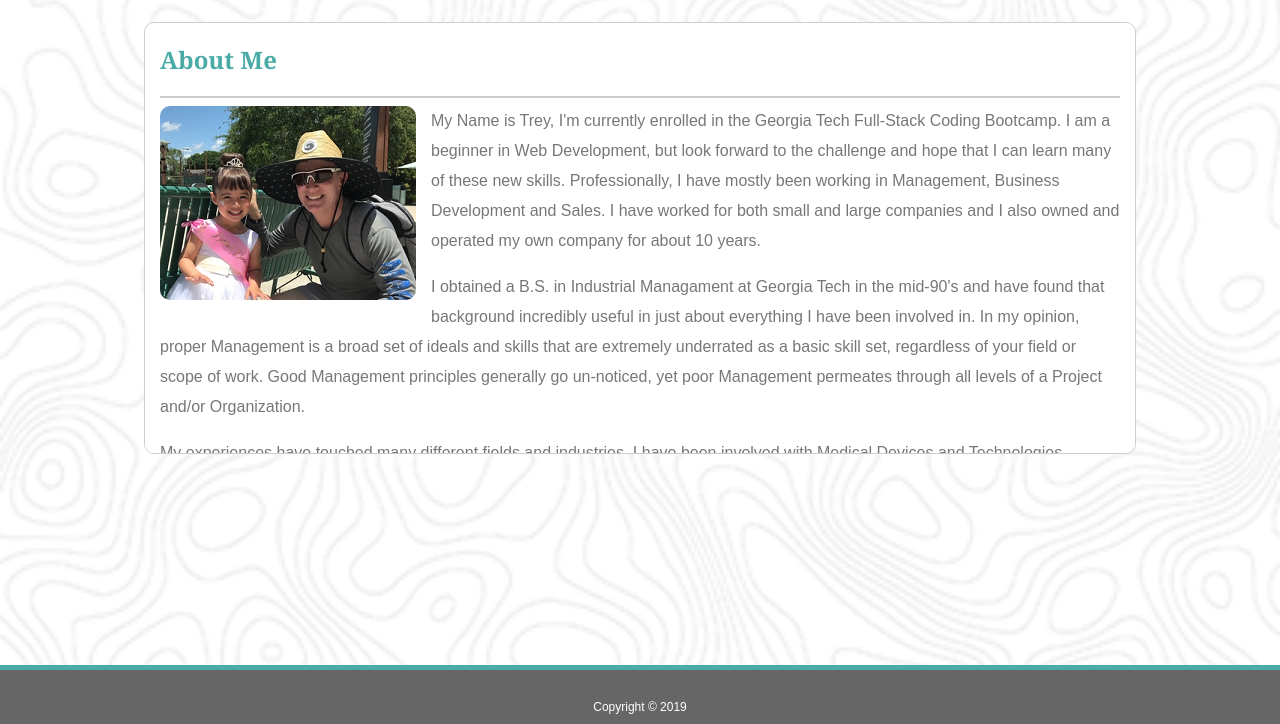
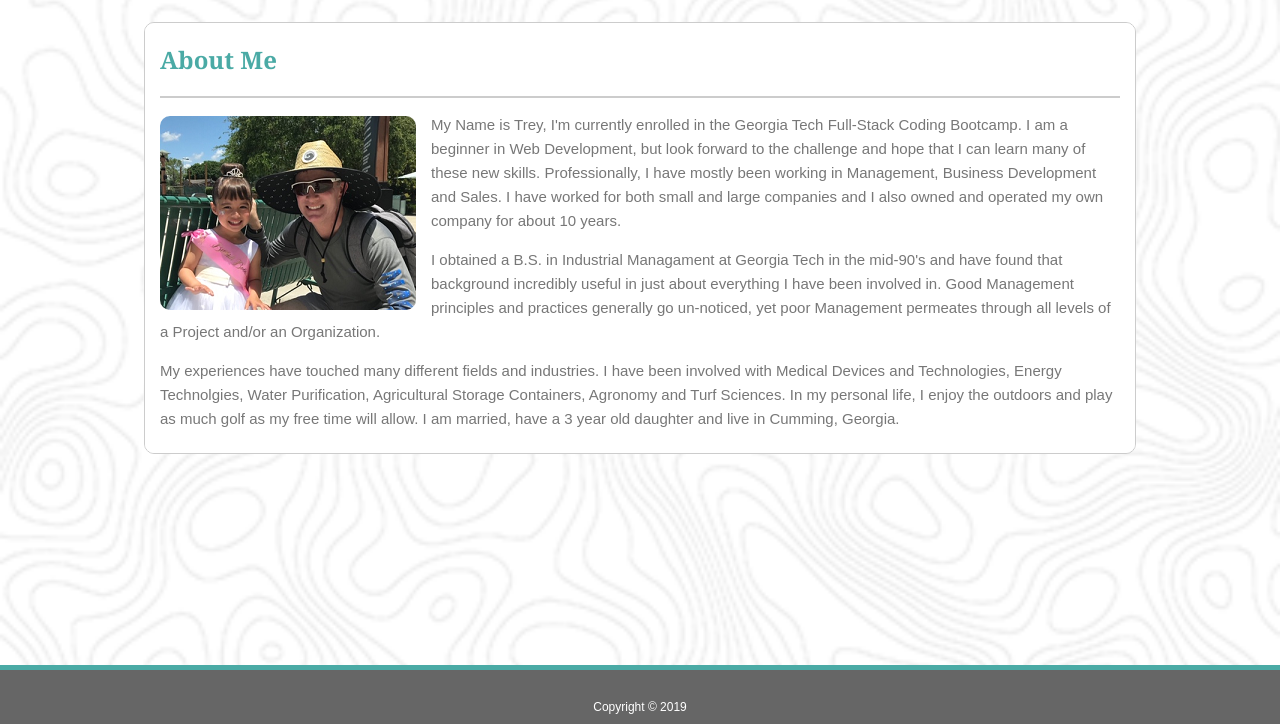
Before and after one commit to PCHIII/basic_portfolio, a plain HTML site: page index.html in a window 1280 px wide. Shown: the part 76-800 px from the top of the page. Drawn offline with Linux system fonts and the light colour scheme.

Commit message:
edit text, removed comments

```diff
--- a/assets/css/style.css
+++ b/assets/css/style.css
@@ -1,36 +1,34 @@
-html{
+html {
     background: url(../images/topography.png) no-repeat center center fixed;
     background-size: cover;
 }
 
-body{
+body {
     margin: 0;
     color: #777777;
     font-family: Arial, Helvetica, sans-serif;
     font-size: 1rem;
 }
 
-header{
+header {
     box-shadow: 0 1.5px 0px 0px #cccccc;
 }
 
-/* .Header-2 { */
-    /* position: fixed; */
-/* } */
 
-#name{
+#name {
     background-color: #4aaaa5;
     color:white;
     border: #cccccc;
     padding: 15px;
     margin:0;
+
 }
 
 h1 {
     font-family: Georgia, 'Times New Roman', Times, serif;
     color: #4aaaa5;
     margin-top: 5px;
-    /* border-radius: 10px; */
+
 }
 
 #split {
@@ -38,11 +36,7 @@ h1 {
     display: flex;
     justify-content: space-around;
     align-items: center;
-
-    /* max-width: 960px; */
     padding: 0 1rem;
-    /* margin: 0; */
-
 
 }
 
@@ -69,7 +63,7 @@ nav ul {
     float: right;
 }
 
-nav a, li{
+nav a, li {
     color:#777777;
     text-decoration: none;
 
@@ -78,6 +72,7 @@ nav a, li{
 li a:hover {
     color:#4aaaa5;
 }
+
 
 hr {
     width: 100%;
@@ -90,16 +85,13 @@ hr {
 
 img {
     float:left;
-    margin-right: 15px;
-    margin-bottom:5px;
+    margin: 10px 15px 5px 0;
     border-radius:10px;
 }
 
 p {
-    line-height: 30px;
-    margin-top: 0;
-    padding: 0;
-
+    line-height: 24px;
+    font-size: 15px;
 
 }
 
@@ -109,14 +101,9 @@ section {
     margin:0 auto;
     height: 400px;
     padding: 15px;
-    /* display: flex;
-    flex-wrap: inherit;
-    justify-content: space-between;  */
     align-items: left;
     border: 1px solid #cccccc;
     margin-top: 25px;
-    /* margin-left: auto; */
-    /* margin-right: auto; */
     position: center;
     background-color:#ffffff;
     overflow: auto;
@@ -141,9 +128,6 @@ footer {
     padding: 0;
     font-size: small;
 
-
-
-
 }
 
 input[type=text],input[type=email],textarea {
@@ -158,7 +142,6 @@ input[type=text],input[type=email],textarea {
     margin-top: 6px;
     margin-bottom:8px;
     resize: vertical;
-
 
 }
 
@@ -178,28 +161,23 @@ input[type=submit] {
 }
 
 input[type=submit]:hover {
-        opacity: .9;
+    opacity: .9;
+
 }
 
 .gallery {
-    /* position: relative;   */
     display: grid;
-    /* grid-auto-flow: row dense;   */
     grid-template-columns: repeat(2,1fr);
     grid-gap: 5px;
     float: left;
-    /* margin-right: 0; */
     width: 500px;
     padding: 15px 0 0 0;
 
 }
 
-
 .gallery span {
-
     display: grid;
     float:left;
-    /* grid-auto-flow: column;  */
     color: white;
     font-family: 'Times New Roman', Times, serif;
     text-align: center;
@@ -207,8 +185,6 @@ input[type=submit]:hover {
     position: relative;
     top: -50px;
     width: 200px;
-    /* left: -215px;  */
     background-color: #4aaaa5;
 
-
 }
--- a/index.html
+++ b/index.html
@@ -28,17 +28,17 @@
 
 </header>
 
-<section>
-
+ <section>
+  <div class="section-title">
     <h1>About Me</h1>
 <hr>
-
+</div>
 
    <img src="assets\images\me&maddie.png" alt="Trey">
 
     <p>My Name is Trey, I'm currently enrolled in the Georgia Tech Full-Stack Coding Bootcamp.  I am a beginner in Web Development, but look forward to the challenge and hope that I can learn many of these new skills.  Professionally, I have mostly been working in Management, Business Development and Sales. I have worked for both small and large companies and I also owned and operated my own company for about 10 years.
 
-    <p> I obtained a B.S. in Industrial Managament at Georgia Tech in the mid-90's and have found that background incredibly useful in just about everything I have been involved in. In my opinion, proper Management is a broad set of ideals and skills that are extremely underrated as a basic skill set, regardless of your field or scope of work.  Good Management principles generally go un-noticed, yet poor Management permeates through all levels of a Project and/or Organization. </p>
+    <p> I obtained a B.S. in Industrial Managament at Georgia Tech in the mid-90's and have found that background incredibly useful in just about everything I have been involved in. Good Management principles and practices generally go un-noticed, yet poor Management permeates through all levels of a Project and/or an Organization. </p>
 
     <p>My experiences have touched many different fields and industries. I have been involved with Medical Devices and Technologies, Energy Technolgies, Water Purification, Agricultural Storage Containers, Agronomy and Turf Sciences.  In my personal life, I enjoy the outdoors and play as much golf as my free time will allow. I am married, have a 3 year old daughter and live in Cumming, Georgia.</p>
 
```
